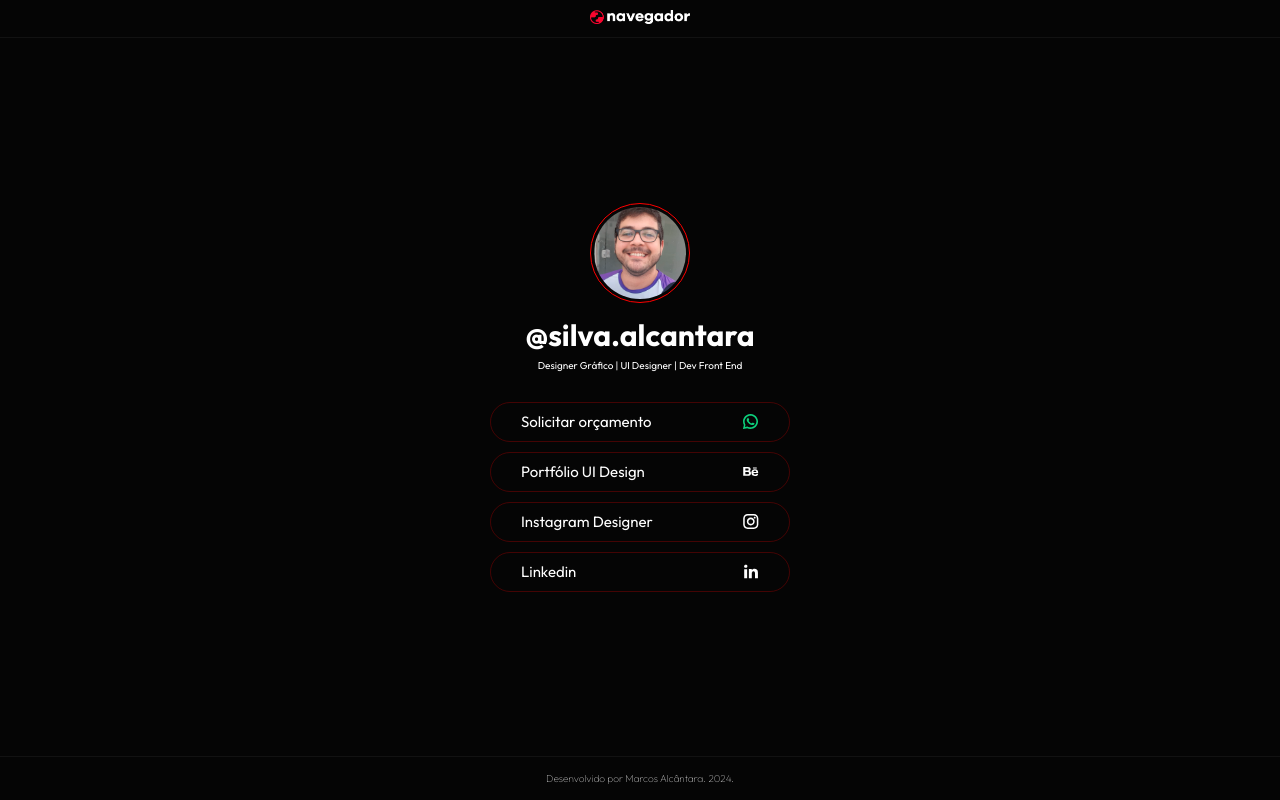
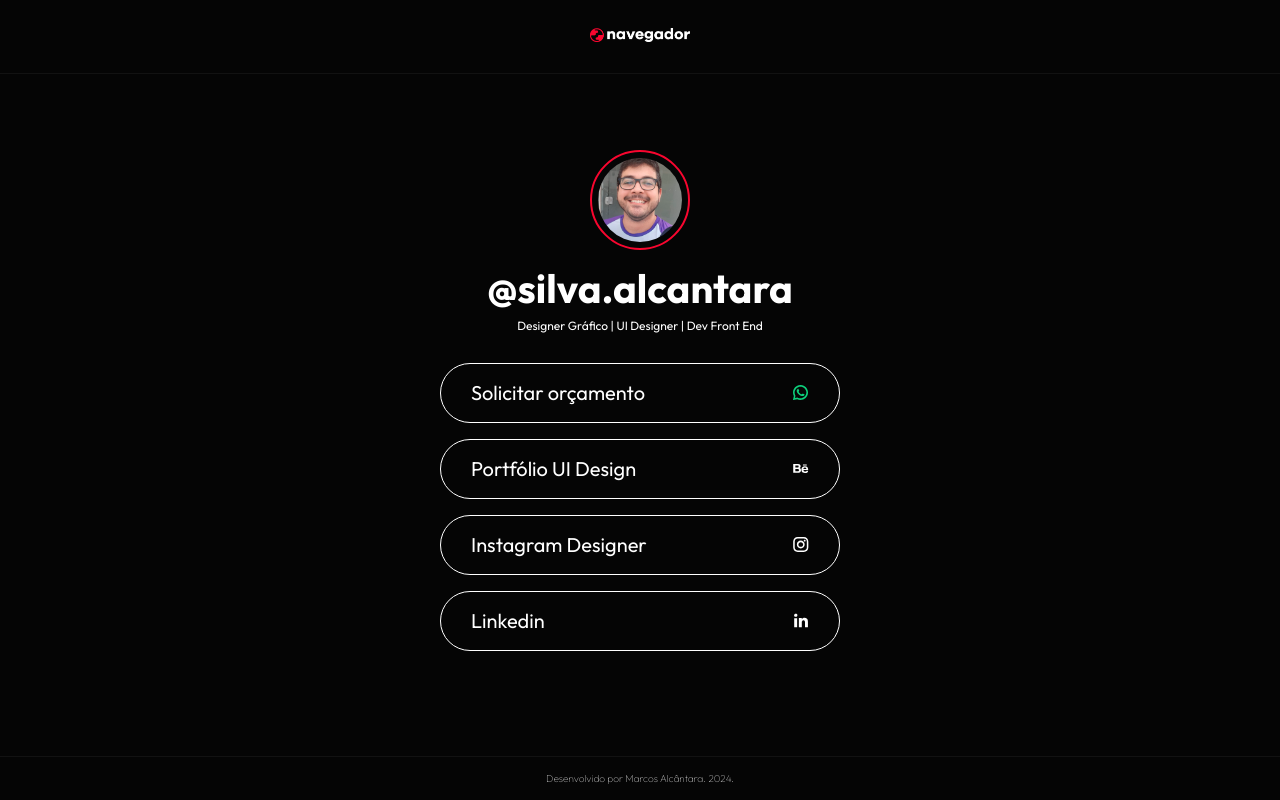
Before and after one commit to marcossalcantara/navegador.sa, a plain HTML site: page index.html in a window 1280 px wide. Drawn offline with nearby package versions, Linux system fonts and the light colour scheme.

Commit message:
chage css

```diff
--- a/style.css
+++ b/style.css
@@ -10,17 +10,16 @@
     font-size: 62.5%;
 }
 
-html {
-    height: 100vh;
-}
-
 body {
     background-color: #050505;
     display: flex;
     flex-direction: column;
     align-items: center;
     justify-content: space-between;
-    height: 100%;
+}
+
+aside img{
+    margin: 1.8rem;
 }
 
 aside {
@@ -36,20 +35,26 @@ footer {
     width: 100%;
     text-align: center;
     font-weight: lighter;
+    position: absolute;
+    bottom: 0;
 }
 
 main {
     display: flex;
     flex-direction: column;
     align-items: center;
+    justify-content: center;
     gap: 1rem;
     width: 100%;
+    position: absolute;
+    bottom: 0;
+    top: 0;
 }
 
 #photo {
     border-radius: 50%;
-    border: solid red .1rem;
-    padding: .3rem;
+    border: solid #F9062F .2rem;
+    padding: .6rem;
 }
 
 #principal {
@@ -58,8 +63,12 @@ main {
 }
 
 h2 {
-    font-size: 3rem;
+    font-size: 4rem;
     margin-bottom: .5rem;
+}
+
+#info{
+    font-size: 1.2rem;
 }
 
 .icon-social{
@@ -78,35 +87,33 @@ ul {
     display: flex;
     flex-direction: column;
     align-items: center;
-    gap: 1rem;
-    width: 90%;
-    max-width: 30rem;
+    gap: 1.6rem;
+    width: 90vw;
+    max-width: 40rem;
 }
 
 li {
-    border: solid rgb(255, 0, 0, .25) .1rem;
+    border: solid white .1rem;
     width: 100%;
     display: flex;
     border-radius: 100rem;
-    transition: .2s;
-    height: 4rem;
-    border-radius: 2rem;
+    height: 6rem;
+    border-radius: 100rem;
 }
 
 .link {
-    font-size: 1.5rem;
+    font-size: 2rem;
     text-decoration: none;
     flex-grow: 1;
     display: flex;
     justify-content: space-between;
     align-items: center;
-    transition: .2s;
     padding: 0 3rem;
-    border-radius: 2rem;
+    border-radius: 100rem;
 }
 
 .link:hover,
 li:hover {
     transform: scale(1.01);
-    transition: .3s;
+    border: solid .1rem #F9062F;
 }
```
